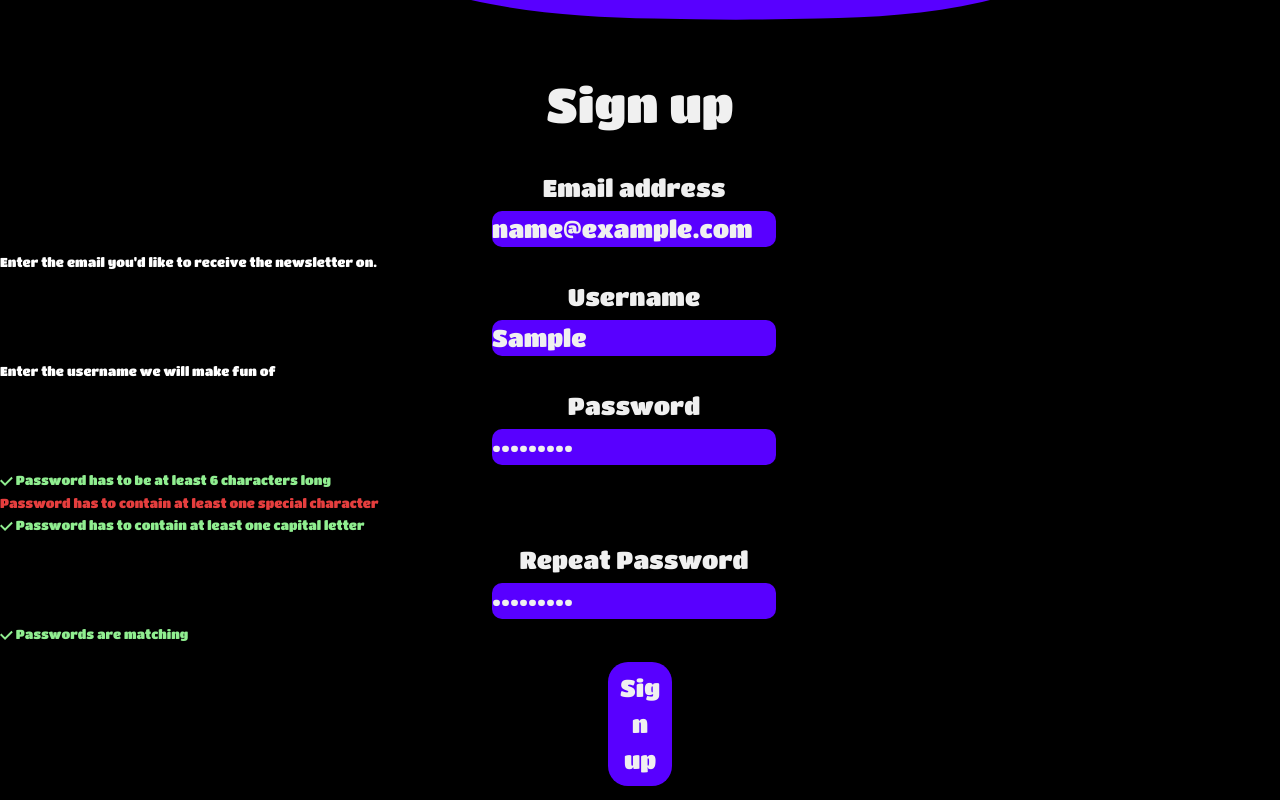
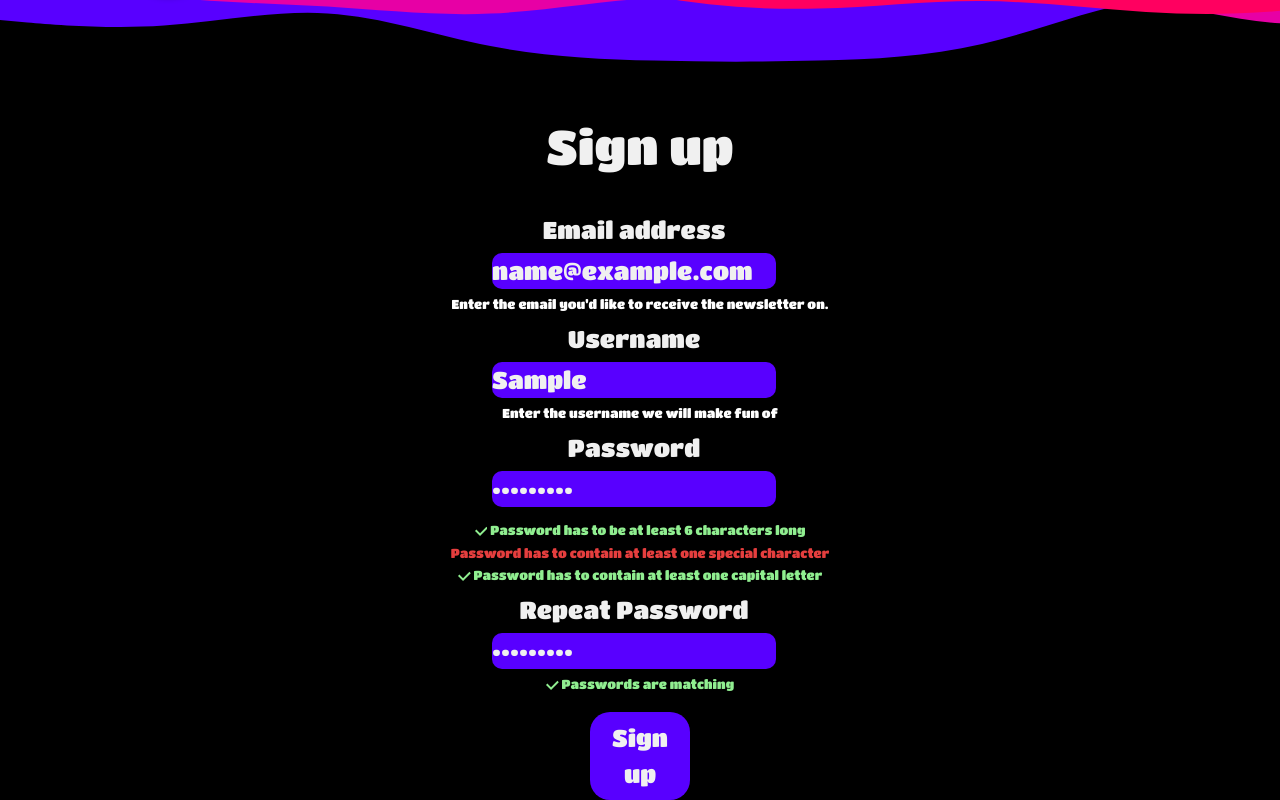
Before and after one commit to aturike/why_do_you_know_that_fe, a React (Vite) app: page /signup in a window 1280 px wide. Both pictures are taken after typing "name@example.com", "Sample", "Sample123", "Sample123" into the empty fields and a click on the button "Sign up". Built offline with nearby package versions, Linux system fonts and the light colour scheme.

Commit message:
sign up css ver2

```diff
--- a/src/components/LoginForm.jsx
+++ b/src/components/LoginForm.jsx
@@ -4,12 +4,12 @@ import { SessionContext } from "../contexts/SessionContext";
 import axios from "axios";
 import {
   Box,
-  Flex,
   FormControl,
   FormErrorMessage,
   FormLabel,
   Text,
 } from "@chakra-ui/react";
+import "../login-signup.css";
 
 function LoginForm(props) {
   const navigate = useNavigate();
@@ -33,15 +33,22 @@ function LoginForm(props) {
         }
       }
     } catch (error) {
-      if (error.response.status === 401 && error.response.data) {
-        console.log(error);
+      if (
+        error.response.status === 401 &&
+        error.response.data === "invalid password"
+      ) {
+        setIsinvalidLogin("invalid password");
+      } else {
+        setIsinvalidLogin("invalid username");
       }
       console.log(error);
     }
   };
   return (
     <div className="signup-form">
-      <Text fontSize={{ base: "1.2rem", md: "2rem", lg: "3rem" }}>Login</Text>
+      <Text fontSize={{ base: "1.2rem", md: "2rem", lg: "3rem" }}>
+        <h1>Login</h1>
+      </Text>
       <form onSubmit={handleSubmit}>
         <FormControl isInvalid={true}>
           <FormLabel fontSize={{ base: "1rem", lg: "1.5rem" }}>
@@ -54,7 +61,12 @@ function LoginForm(props) {
             />
           </FormLabel>
           {isInvalidLogin === "incorrect username" && (
-            <FormErrorMessage>Username incorrect</FormErrorMessage>
+            <FormErrorMessage
+              fontSize={{ base: "0.5rem", md: "0.8rem" }}
+              textAlign={"center"}
+            >
+              Username incorrect
+            </FormErrorMessage>
           )}
           <FormLabel fontSize={{ base: "1rem", lg: "1.5rem" }}>
             Password
@@ -66,7 +78,12 @@ function LoginForm(props) {
             />
           </FormLabel>
           {isInvalidLogin === "incorrect password" && (
-            <FormErrorMessage>Incorrect password</FormErrorMessage>
+            <FormErrorMessage
+              fontSize={{ base: "0.5rem", md: "0.8rem" }}
+              textAlign={"center"}
+            >
+              Incorrect password
+            </FormErrorMessage>
           )}
         </FormControl>
 
--- a/src/components/SignUpForm.jsx
+++ b/src/components/SignUpForm.jsx
@@ -104,6 +104,7 @@ function SignUpForm(props) {
             <FormHelperText
               style={{ color: "white" }}
               fontSize={{ base: "0.5rem", md: "0.8rem" }}
+              textAlign={"center"}
             >
               Enter the email you'd like to receive the newsletter on.
             </FormHelperText>
@@ -124,12 +125,16 @@ function SignUpForm(props) {
             <FormHelperText
               style={{ color: "white" }}
               fontSize={{ base: "0.5rem", md: "0.8rem" }}
+              textAlign={"center"}
             >
               Enter the username we will make fun of
             </FormHelperText>
           )}
           {isInvalidSignup && (
-            <FormErrorMessage fontSize={{ base: "0.5rem", md: "0.8rem" }}>
+            <FormErrorMessage
+              fontSize={{ base: "0.5rem", md: "0.8rem" }}
+              textAlign={"center"}
+            >
               Username already exisist
             </FormErrorMessage>
           )}
@@ -145,40 +150,52 @@ function SignUpForm(props) {
             />
           </FormLabel>
           {showInstructions.password && (
-            <div>
+            <div className="password-ctr">
               {!minLengthRegex.test(password) ? (
-                <FormErrorMessage fontSize={{ base: "0.5rem", md: "0.8rem" }}>
+                <FormErrorMessage
+                  fontSize={{ base: "0.5rem", md: "0.8rem" }}
+                  textAlign={"center"}
+                >
                   Password has to be at least 6 characters long
                 </FormErrorMessage>
               ) : (
                 <FormHelperText
                   style={{ color: "lightgreen" }}
                   fontSize={{ base: "0.5rem", md: "0.8rem" }}
+                  textAlign={"center"}
                 >
                   <CheckIcon /> Password has to be at least 6 characters long
                 </FormHelperText>
               )}
               {!specialCharRegex.test(password) ? (
-                <FormErrorMessage fontSize={{ base: "0.5rem", md: "0.8rem" }}>
+                <FormErrorMessage
+                  fontSize={{ base: "0.5rem", md: "0.8rem" }}
+                  textAlign={"center"}
+                >
                   Password has to contain at least one special character
                 </FormErrorMessage>
               ) : (
                 <FormHelperText
                   style={{ color: "lightgreen" }}
                   fontSize={{ base: "0.5rem", md: "0.8rem" }}
+                  textAlign={"center"}
                 >
                   <CheckIcon /> Password has to contain at least one special
                   character
                 </FormHelperText>
               )}
               {!uppercaseRegex.test(password) ? (
-                <FormErrorMessage fontSize={{ base: "0.5rem", md: "0.8rem" }}>
+                <FormErrorMessage
+                  fontSize={{ base: "0.5rem", md: "0.8rem" }}
+                  textAlign={"center"}
+                >
                   Password has to contain at least one capital letter
                 </FormErrorMessage>
               ) : (
                 <FormHelperText
                   style={{ color: "lightgreen" }}
                   fontSize={{ base: "0.5rem", md: "0.8rem" }}
+                  textAlign={"center"}
                 >
                   <CheckIcon /> Password has to contain at least one capital
                   letter
@@ -204,11 +221,15 @@ function SignUpForm(props) {
                 <FormHelperText
                   style={{ color: "lightgreen" }}
                   fontSize={{ base: "0.5rem", md: "0.8rem" }}
+                  textAlign={"center"}
                 >
                   <CheckIcon /> Passwords are matching
                 </FormHelperText>
               ) : (
-                <FormErrorMessage fontSize={{ base: "0.5rem", md: "0.8rem" }}>
+                <FormErrorMessage
+                  fontSize={{ base: "0.5rem", md: "0.8rem" }}
+                  textAlign={"center"}
+                >
                   Passwords are not matching
                 </FormErrorMessage>
               )}
--- a/src/login-signup.css
+++ b/src/login-signup.css
@@ -1,7 +1,6 @@
 .signup-form h1 {
   color: #f0f0f0;
   font-family: "Titan One", cursive;
-  padding-bottom: 20px;
   text-align: center;
 }
 
@@ -17,7 +16,8 @@
   -ms-animation: fadein 2s;
   -o-animation: fadein 2s;
   animation: fadein 2s;
-  height: 80dvh;
+  height: 60dvh;
+  width: 60%;
 }
 
 .signup-form label {
@@ -45,7 +45,7 @@
   font-weight: 400;
   transition: transform 0.8s;
   cursor: pointer;
-  width: 4rem;
+  width: 100px;
   text-align: center;
   font-family: "Titan One", cursive;
 }
@@ -54,6 +54,12 @@
   background-color: #f0f0f0;
   color: #5800ff;
   transform: scale(0.9);
-  width: 70%;
+  width: 100px;
   font-family: "Titan One", cursive;
 }
+.password-ctr {
+  display: flex;
+  flex-direction: column;
+  align-items: center;
+  justify-items: center;
+}
```
